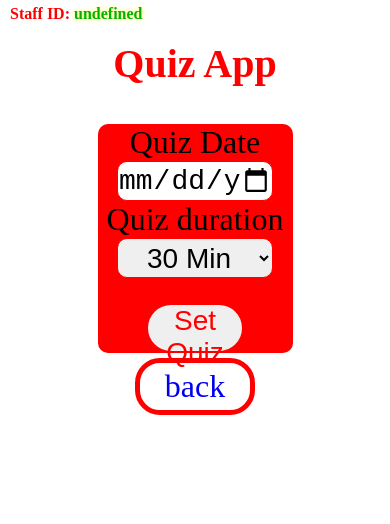
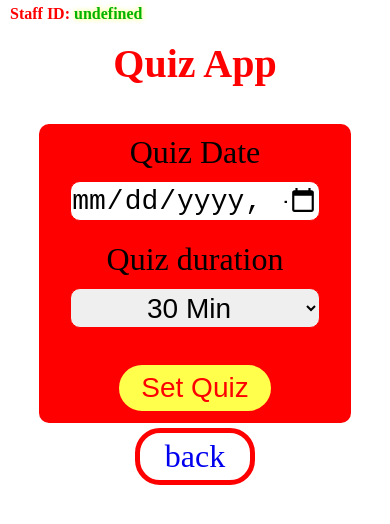
Before and after one commit to MoSalah001/Quiz-App, a website with bundled scripts: page Client/branch/newForm.html in a window 390 px wide. Built offline with nearby package versions, Linux system fonts and the light colour scheme.

Commit message:
fix style mobile view

```diff
--- a/Client/branch/newForm.html
+++ b/Client/branch/newForm.html
@@ -11,9 +11,9 @@
     <h5 id="user"></h5>
     <h1>Quiz App</h1>
     <div id="form-div">
-        <label for="date">Quiz Date</label>
+        <label for="date" class="labels">Quiz Date</label>
         <input type="datetime-local" name="date" required id="date">
-        <label for="duration">Quiz duration</label>
+        <label for="duration" class="labels">Quiz duration</label>
         <select id="duration" name="duration" required>
             <option value="30">30 Min</option>
             <option value="60">60 Min</option>
--- a/Client/style/admin.css
+++ b/Client/style/admin.css
@@ -92,21 +92,10 @@
 }
 
 .labels{
-    width: 70%;
+    width: 100%;
+    place-items: center;
     display: flex;
     flex-direction: column;
-}
-
-#secondForm {
-    width: 100%;
-}
-
-#bug {
-    width: 200px;
-    height: 200px;
-    position: absolute;
-    bottom: 0;
-    left: 0;
 }
 
 @media screen and (max-width : 640px){
@@ -120,4 +109,17 @@
     .nav-ul li a , .nav-ul li a:visited {
         font-size: 20px;
     }
+    #form-div {
+        width: 80dvw;
+    }
+    #form-div input,#form-div select {
+        margin: 10px 0px;
+    }
+    #form-div button {
+        margin-bottom: 10px;
+        background-color: var(--nav-light-yellow);
+    }
+    .labels {
+        margin-top: 10px;
+    }
 }
```
Also changed, not shown: Client/style/editq.css (+11 -1 lines).
